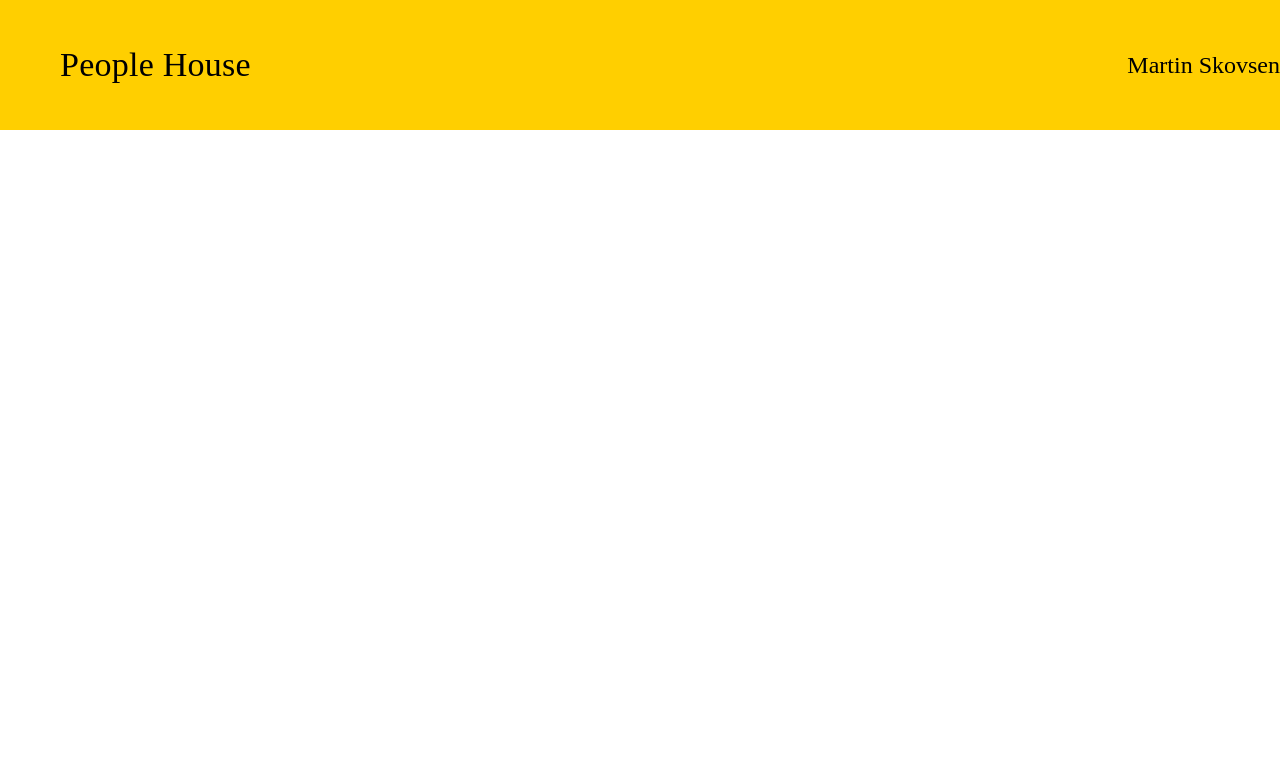
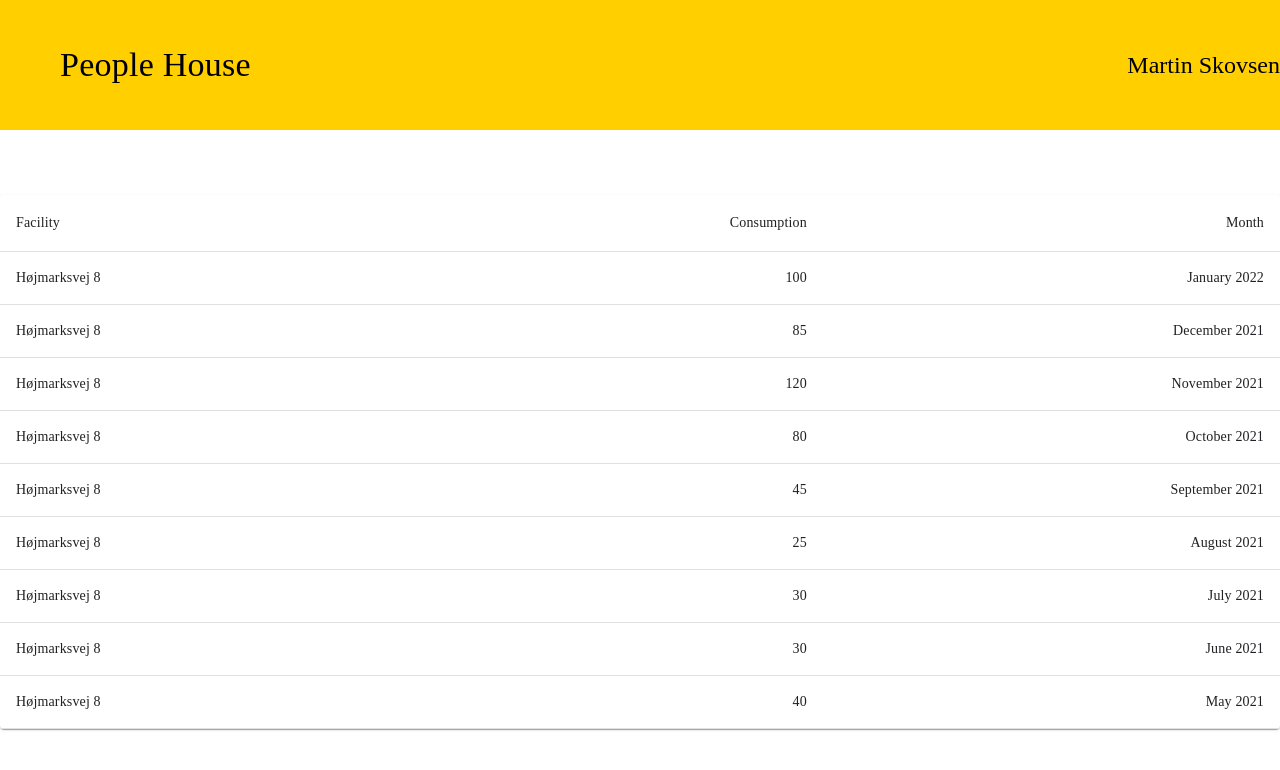
Before and after one commit to MartinSkovsen/people-house-app, a React (Create React App) app: page /facility-data in a window 1280 px wide. Shown: the top 770 px of the page. Built offline with nearby package versions, Linux system fonts and the light colour scheme; a web font is replaced by a local one.

Commit message:
Add JSX content to facility data page

```diff
--- a/src/pages/facility-data/FacilityData.tsx
+++ b/src/pages/facility-data/FacilityData.tsx
@@ -1,26 +1,60 @@
-import { Grid } from '@material-ui/core';
-import { BarChart } from '@material-ui/icons';
+import {
+  Paper,
+  Table,
+  TableBody,
+  TableCell,
+  TableContainer,
+  TableHead,
+  TableRow,
+} from '@material-ui/core';
+import { Skeleton } from '@material-ui/lab';
 import { useEffect, useState } from 'react';
+import { FacilityDataResponse } from '../../core/facility-data/FacilityData.types';
+import { getFacilityData } from '../../core/facility-data/FacilityDataService';
 
 function FacilityData() {
   const [isLoading, setIsLoading] = useState(true);
-  const [initialLoadHasCompleted, setInitialLoadHasCompleted] = useState(false);
-  const [facilityData, setFacilityData] = useState([]);
+  const [facilityData, setFacilityData] = useState<FacilityDataResponse>({
+    dateInterval: 'Day',
+    data: [],
+  });
 
   useEffect(() => {
-    // call
     setIsLoading(true);
-    setFacilityData([]);
-    setIsLoading(false);
-    setInitialLoadHasCompleted(true);
+    getFacilityData()
+      .then((data) => {
+        setFacilityData(data);
+        setIsLoading(false);
+      })
+      .catch(() => setIsLoading(false)); // Set bad state as well here
   }, []);
 
-  useEffect(() => {
-    if (initialLoadHasCompleted)
-      console.log('Do dependency related operations');
-  }, [facilityData]);
-
-  return <Grid container>{isLoading && <BarChart />}</Grid>;
+  return isLoading ? (
+    <Skeleton />
+  ) : (
+    <TableContainer component={Paper}>
+      <Table>
+        <TableHead>
+          <TableRow>
+            <TableCell>Facility</TableCell>
+            <TableCell align="right">Consumption</TableCell>
+            <TableCell align="right">{facilityData.dateInterval}</TableCell>
+          </TableRow>
+        </TableHead>
+        <TableBody>
+          {facilityData.data.map((row) => (
+            <TableRow key={row.facility.address}>
+              <TableCell component="th" scope="row">
+                {row.facility.address}
+              </TableCell>
+              <TableCell align="right">{row.consumption}</TableCell>
+              <TableCell align="right">{row.dateLabel}</TableCell>
+            </TableRow>
+          ))}
+        </TableBody>
+      </Table>
+    </TableContainer>
+  );
 }
 
 export default FacilityData;
```
